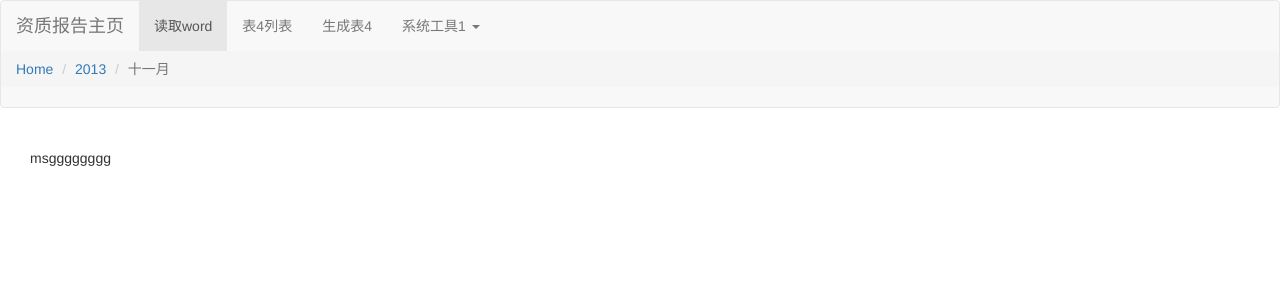
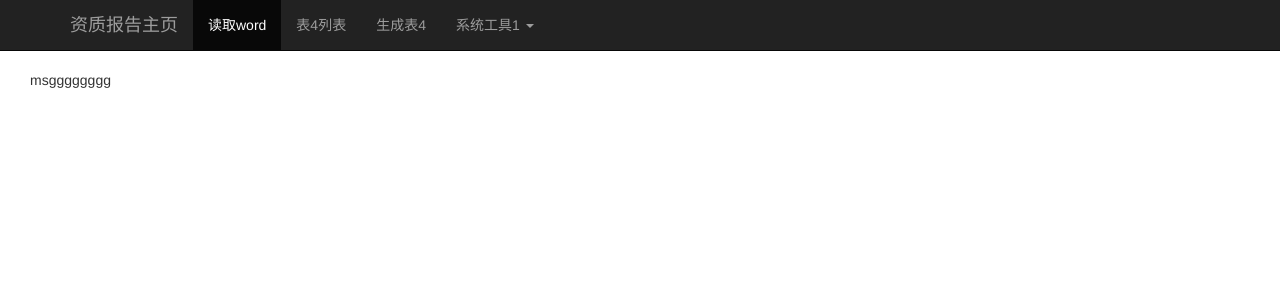
Before and after one commit to cab8816/pythonPRJ, a Django app: page /index/ in a window 1280 px wide. Shown: the top 300 px of the page. Run offline with Django 3.2, Linux system fonts and the light colour scheme; some libraries are stand-ins or nearby versions.

Commit message:
导航条 固定屏幕顶

```diff
--- a/Xzqapp/settings.py
+++ b/Xzqapp/settings.py
@@ -24,7 +24,7 @@ SECRET_KEY = '5p=*!fa)qhiwvu48r+dsxjkq)&$stn_cj$c5=89-l*h8a)oev#'
 # SECURITY WARNING: don't run with debug turned on in production!
 DEBUG = True
 
-ALLOWED_HOSTS = []
+ALLOWED_HOSTS = ['*']
 
 # Application definition
 
--- a/templates/base.html
+++ b/templates/base.html
@@ -12,8 +12,9 @@
 <body>
 
 
-<nav class="navbar navbar-default" role="navigation">
-    <div class="container-fluid">
+<nav class="navbar navbar-default navbar-inverse navbar-fixed-top" role="navigation">
+    <div class="container">
+{#    <div class="container-fluid">#}
         <div class="navbar-header">
             <a class="navbar-brand" href="/index/">资质报告主页</a>
         </div>
@@ -40,13 +41,8 @@
             </ul>
         </div>
     </div>
-  <ul class="breadcrumb">
-    <li><a href="#">Home</a></li>
-    <li><a href="#">2013</a></li>
-    <li class="active">十一月</li>
-</ul>
 </nav>
-<div class="content" style="padding: 20px;margin: 10px">
+<div class="content" style="padding: 20px;margin: 10px;margin-top: 50px">
 {% block mainbody %}
 {% endblock %}
 </div>
```
